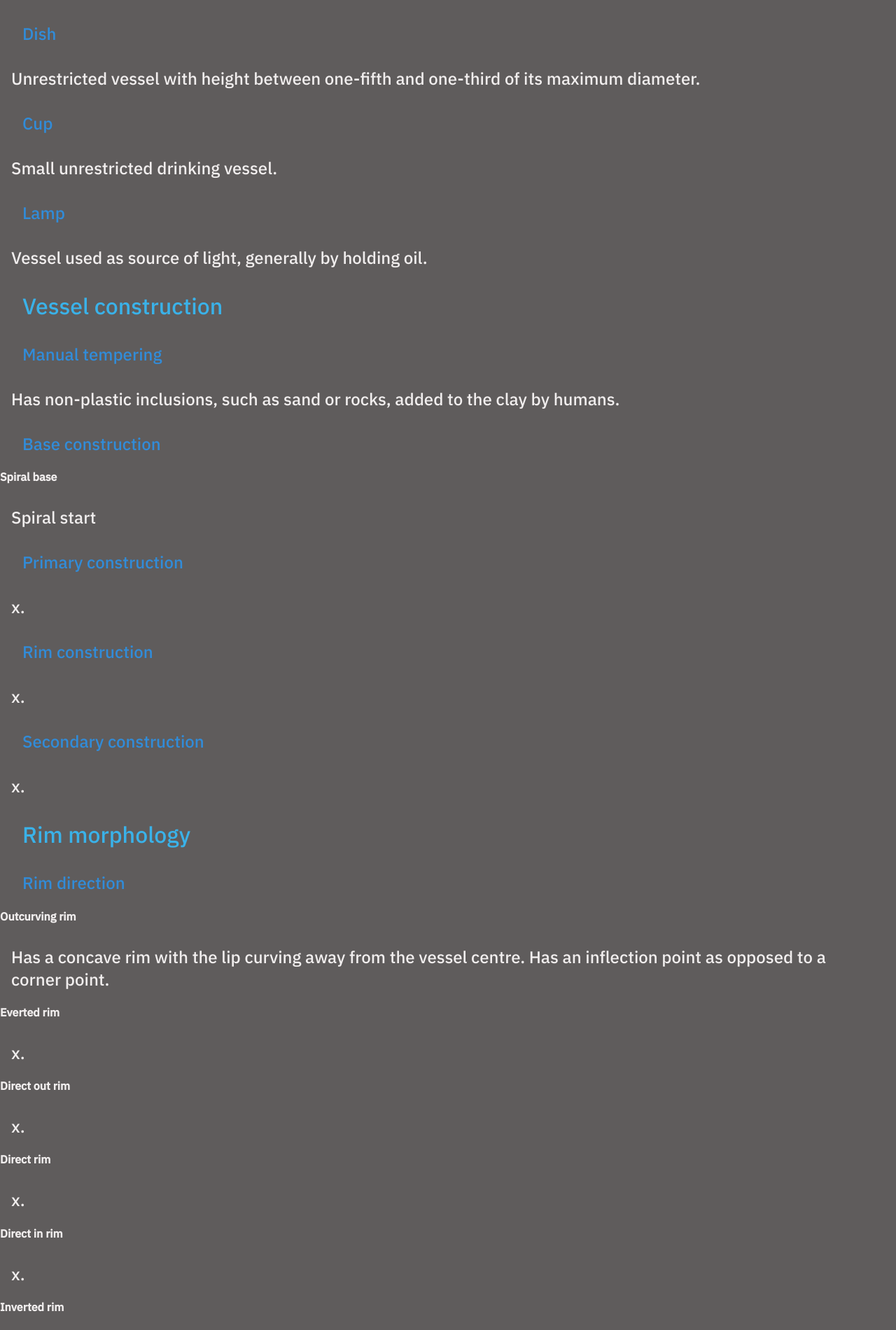
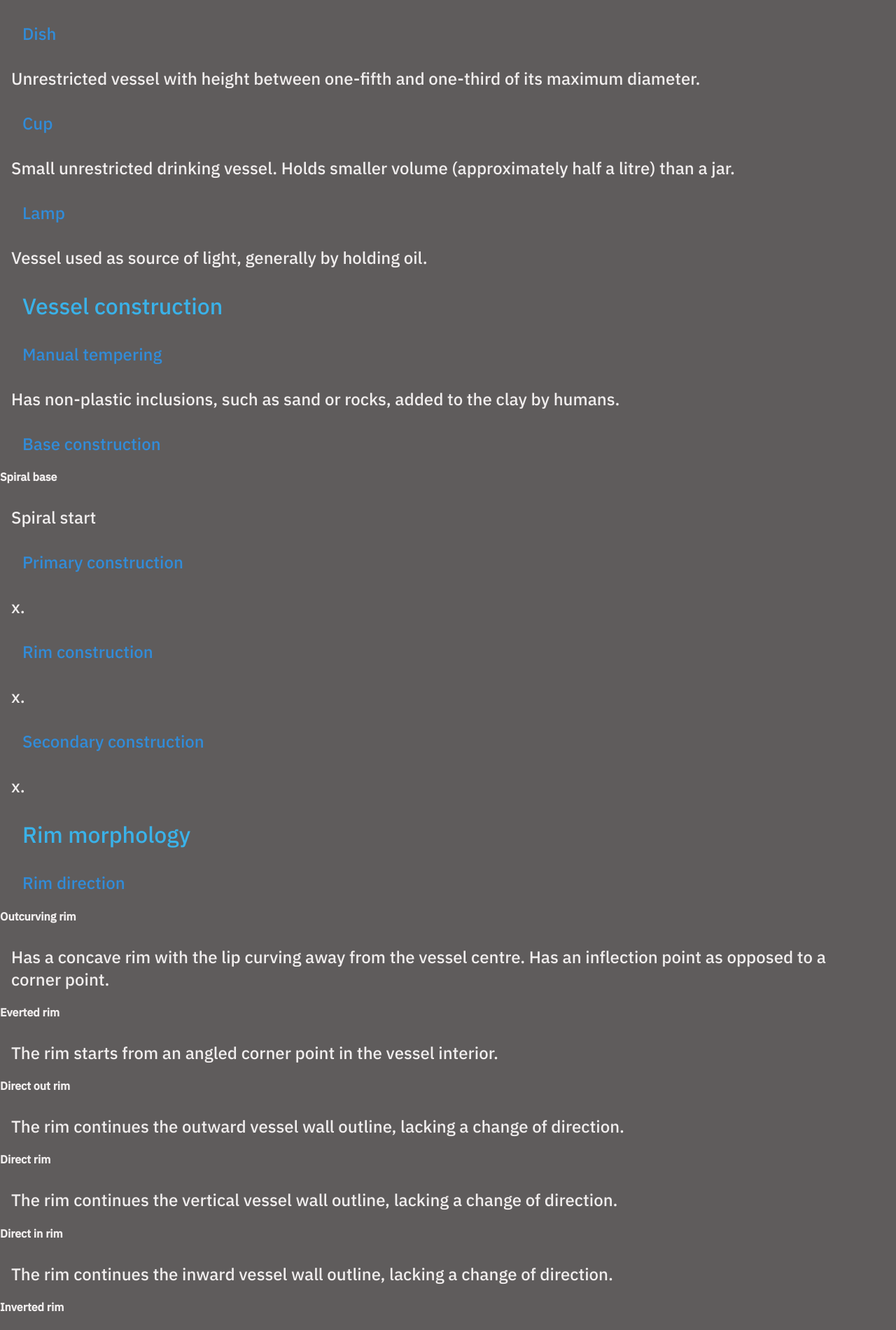
Before and after one commit to tosca-har/jars2, a Django app: page /vessels/glossary in a window 1280 px wide. Shown: the part 4054-5954 px from the top of the page at 70% size. Run offline with Django 5.2, Linux system fonts and the light colour scheme; some web fonts are replaced.

Commit message:
glossary

```diff
--- a/vessels/templates/vessels/glossary.html
+++ b/vessels/templates/vessels/glossary.html
@@ -92,7 +92,7 @@ present but in less than 10 percent in larger samples.
 <h3 id="dish">Dish</h3>
 <p>Unrestricted vessel with height between one-fifth and one-third of its maximum diameter.</p>
 <h3 id="cup">Cup</h3>
-<p>Small unrestricted drinking vessel.</p>
+<p>Small unrestricted drinking vessel. Holds smaller volume (approximately half a litre) than a jar. </p>
 <h3 id="lamp">Lamp</h3>
 <p>Vessel used as source of light, generally by holding oil.</p>
 <h2 id="build">Vessel construction</h2>
@@ -112,17 +112,17 @@ present but in less than 10 percent in larger samples.
 <h4 id="out">Outcurving rim</h4>
 <p>Has a concave rim with the lip curving away from the vessel centre. Has an inflection point as opposed to a corner point.</p>
 <h4 id="ev">Everted rim</h4>
-<p>x.</p>
+<p>The rim starts from an angled corner point in the vessel interior.</p>
 <h4 id="dout">Direct out rim</h4>
-<p>x.</p>
+<p>The rim continues the outward vessel wall outline, lacking a change of direction.</p>
 <h4 id="dir">Direct rim</h4>
-<p>x.</p>
+<p>The rim continues the vertical vessel wall outline, lacking a change of direction.</p>
 <h4 id="din">Direct in rim</h4>
-<p>x.</p>
+<p>The rim continues the inward vessel wall outline, lacking a change of direction.</p>
 <h4 id="inv">Inverted rim</h4>
-<p>x.</p>
+<p>The rim starts from an angled corner point in the vessel exerior.</p>
 <h4 id="inc">Incurving rim</h4>
-<p>x.</p>
+<p>Has a convex rim with the lip curving towards from the vessel centre. Has an inflection point as opposed to a corner point.</p>
 <h3 id="rim">Rim profile</h3>
 <h4 id="para">Parallel</h4>
 <p>x.</p>
```
Also changed, not shown: db.sqlite3.
